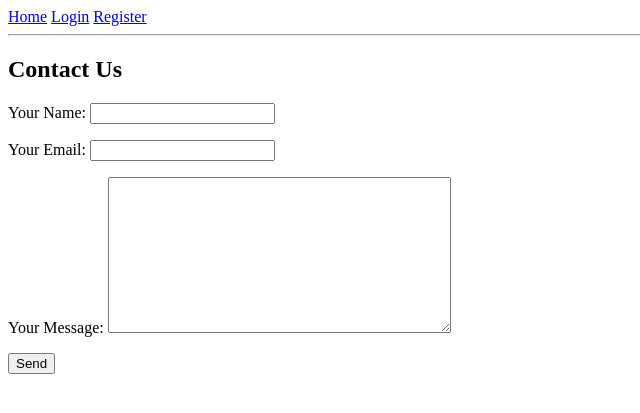
After one commit to harshtiwariiii/master-django, a Django app: page /contact/ in a window 1280 px wide. The commit adds this page. Shown: the top 413 px of the page, without its empty margins (0-640 px from the left). Run offline with Django 5.2, Linux system fonts and the light colour scheme.

Commit message:
Add contact form using forms.form

```diff
--- a/blog/forms.py
+++ b/blog/forms.py
@@ -21,3 +21,18 @@ class ProfileUpdateForm(forms.ModelForm):
     class Meta:
         model = Profile
         fields = ['bio','profile_pic','location']
+
+
+
+class ContactForm(forms.Form):
+    name= forms.CharField(max_length=100,required=True,label="Your Name")
+    email = forms.EmailField(required=True,label="Your Email")
+    message = forms.CharField(widget=forms.Textarea,required=True,label="Your Message")\
+
+
+    # custom validation for name field
+    def clean_name(self):
+        data = self.cleaned_data['name']
+        if "@" in data:
+            raise forms.ValidationError("Name cannot contain @ symbol")
+        return data
--- a/blog/templates/blog/base.html
+++ b/blog/templates/blog/base.html
@@ -13,6 +13,7 @@
         <span>Welcome, {{ user.username }}!</span>
         <a href="{% url 'post_create' %}">New Post</a>
         <a href="{% url 'profile' %}">Profile</a>
+
         <form action="{% url 'logout' %}" method="post" style="display:inline;">
             {% csrf_token %}
             <button type="submit">Logout</button>
--- /dev/null
+++ b/blog/templates/blog/contact.html
@@ -0,0 +1,10 @@
+{% extends 'blog/base.html' %}
+
+{% block content %}
+<h2>Contact Us</h2>
+<form method="post">
+    {% csrf_token %}
+    {{ form.as_p }}
+    <button type="submit">Send</button>
+</form>
+{% endblock %}
--- /dev/null
+++ b/blog/templates/blog/contact_success.html
@@ -0,0 +1,6 @@
+{% extends 'blog/base.html' %}
+
+{% block content %}
+<h2>Thank You!</h2>
+<p>Hi {{ name }}, your message has been received. We’ll get back to you soon.</p>
+{% endblock %}
--- a/blog/urls.py
+++ b/blog/urls.py
@@ -10,6 +10,7 @@ urlpatterns = [
     path('post/<int:pk>/edit/',PostUpdateView.as_view(), name='post_update'),
     path('post/<int:pk>/delete/',PostDeleteView.as_view(), name='post_delete'),
     path('profile/',views.profile,name='profile'),
+    path('contact/',views.contact_view,name='contact'),
 
 
 
--- a/blog/views.py
+++ b/blog/views.py
@@ -1,7 +1,7 @@
 from django.shortcuts import render, get_object_or_404,redirect
 from .models import Post
 from django.contrib.auth import login
-from .forms import PostForm,UserRegisterForm,ProfileUpdateForm
+from .forms import PostForm,UserRegisterForm,ProfileUpdateForm,ContactForm
 from django.contrib.auth.decorators import login_required
 from django.views.generic import ListView,CreateView,DetailView,UpdateView,DeleteView
 from django.urls import reverse_lazy
@@ -91,3 +91,23 @@ def profile(request):
         form = ProfileUpdateForm(instance=request.user.profile)
 
     return render(request,'blog/profile.html',{'form':form})
+
+
+def contact_view(request):
+    if request.method == 'POST':
+        form = ContactForm(request.POST)
+        if form.is_valid():
+            # Access cleaned data
+            name = form.cleaned_data['name']
+            email=form.cleaned_data['email']
+            message=form.cleaned_data['message']
+
+            # For now, just print in console (later you can send email)
+            print("New contact message",name,email,message)
+
+            return render(request,"blog/contact_success.html",{'name':name})
+
+    else:
+        form = ContactForm()
+
+    return render(request,"blog/contact.html",{'form':form})
```
